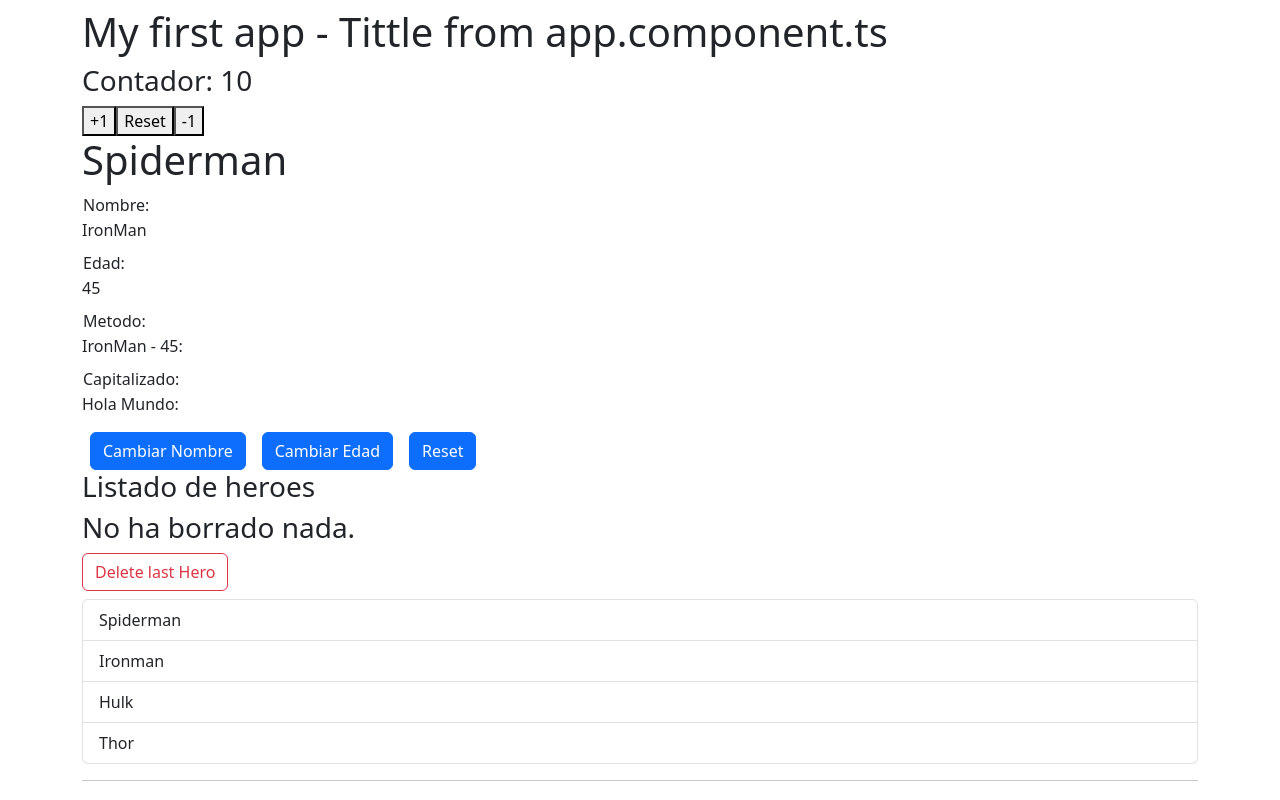
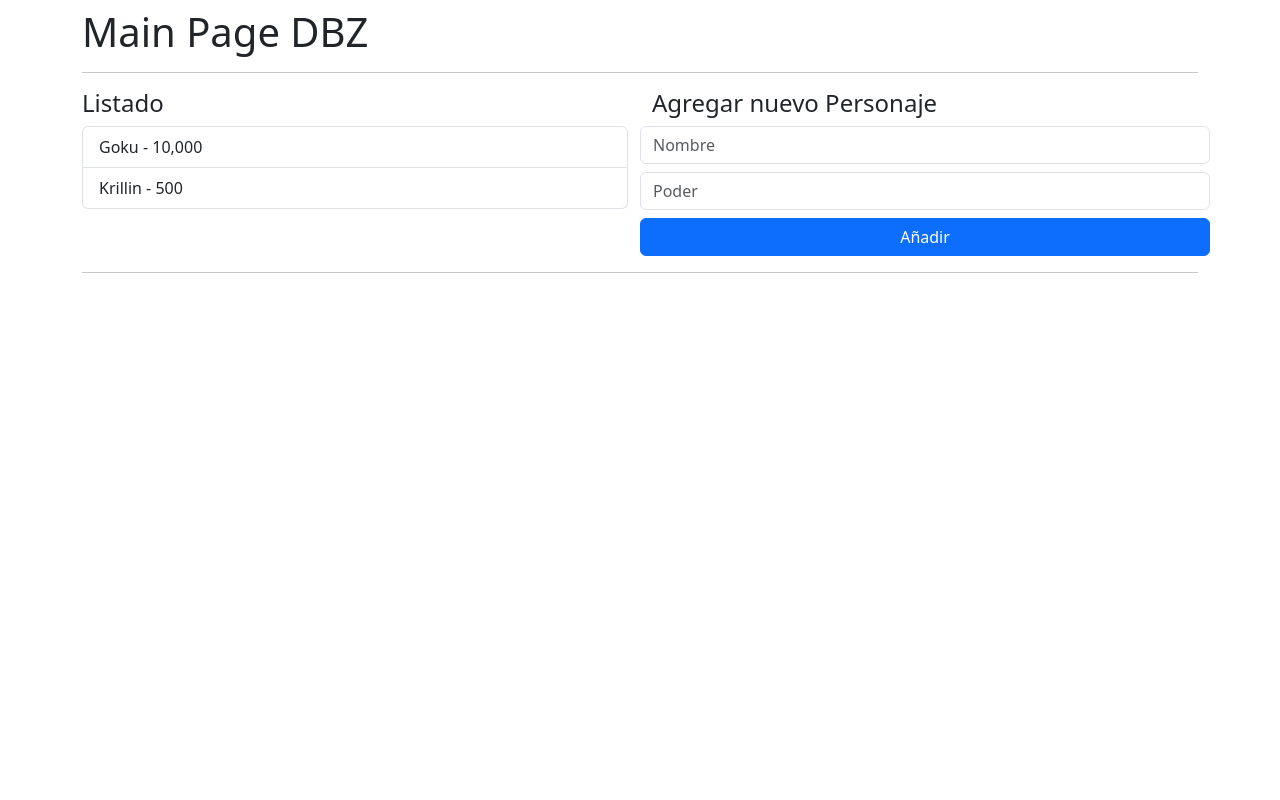
Before and after one commit to Aleft/AngularDe0AExperto, an Angular app in the folder 02-bases/: page / in a window 1280 px wide. Built offline with nearby package versions, Linux system fonts and the light colour scheme.

Commit message:
iniciando dbz.module

```diff
--- a/02-bases/src/app/app.component.html
+++ b/02-bases/src/app/app.component.html
@@ -1,10 +1,11 @@
-<h1>{{title}}</h1>
+<!-- <h1>{{title}}</h1> -->
 
 <!-- <app-counters></app-counters> -->
-<app-counters></app-counters>
+<!-- <app-counters></app-counters>
 
 <app-heroes-hero></app-heroes-hero>
 
-<app-heroes-list></app-heroes-list>
+<app-heroes-list></app-heroes-list>    -->
 
+<app-dbz-main-page></app-dbz-main-page>
 <hr>
--- a/02-bases/src/app/app.module.ts
+++ b/02-bases/src/app/app.module.ts
@@ -5,6 +5,7 @@
 import { AppComponent } from './app.component';
 import { CounterModule } from './counter/counter.module';
 import { HeroesModule } from './heroes/heroes.module';
+import { DbzModule } from './dbz/dbz.module';
 
 
 @NgModule({
@@ -18,6 +19,7 @@
     AppRoutingModule,
     CounterModule,
     HeroesModule,
+    DbzModule
   ],
   providers: [],
   bootstrap: [AppComponent]
--- /dev/null
+++ b/02-bases/src/app/dbz/pages/main-page.component.html
@@ -0,0 +1,20 @@
+<h1>Main Page DBZ</h1>
+<hr>
+
+<div class="row">
+    <div class="col">
+        <h4>Listado</h4>
+        <ul class="list-group">
+            <li class="list-group-item">Goku - 10,000</li>
+            <li class="list-group-item">Krillin - 500</li>
+        </ul>
+    </div>
+    <div class="col">
+        <h4>Agregar nuevo Personaje</h4>
+        <form class="row">
+            <input type="text" class="form-control mb-2" placeholder="Nombre">
+            <input type="text" class="form-control mb-2" placeholder="Poder">
+            <button type="submit" class="btn btn-primary">Añadir</button>
+        </form>
+    </div>
+</div>
```
Also changed, not shown: 02-bases/src/app/dbz/dbz.module.ts (added, +18 -0 lines), 02-bases/src/app/dbz/pages/main-page.component.ts (added, +12 -0 lines).
